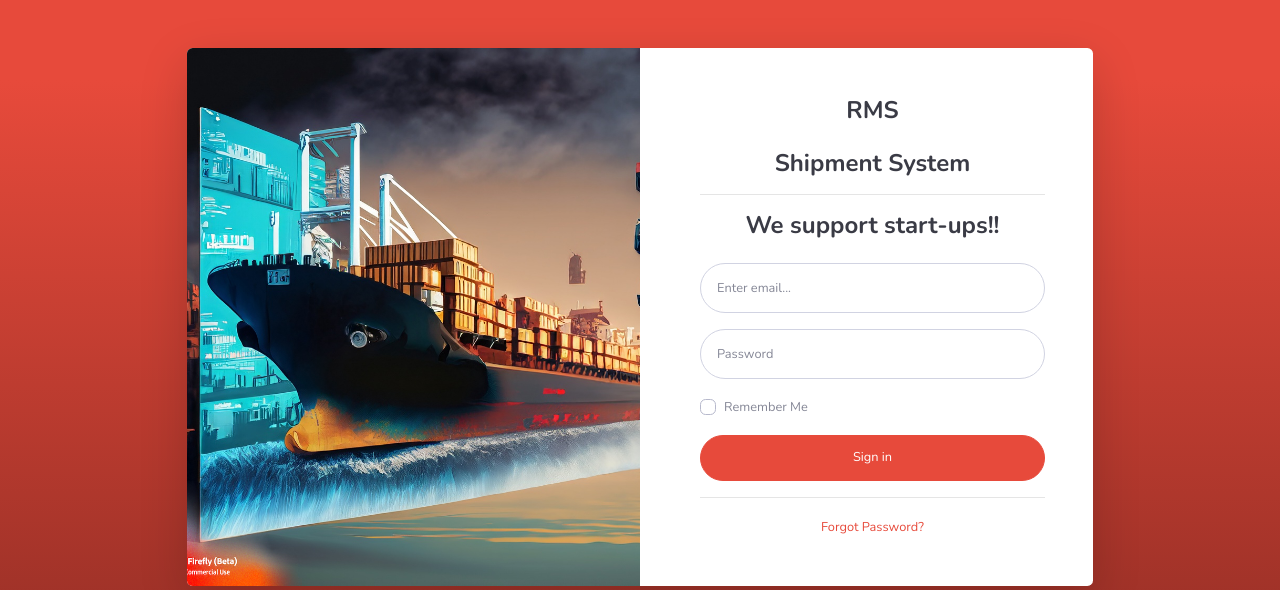
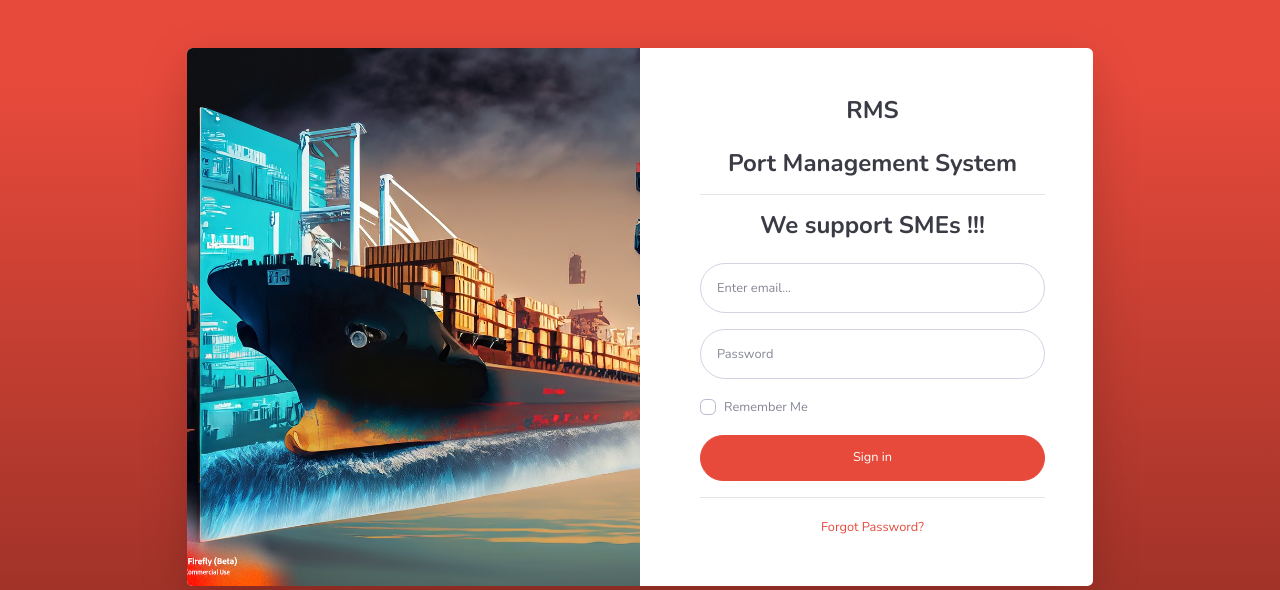
Before and after one commit to progmatic-99/CargoFlow, a Django app: page /login/ in a window 1280 px wide. Shown: the top 590 px of the page. Run offline with Django 4.2, Linux system fonts and the light colour scheme; some libraries are stand-ins or nearby versions.

Commit message:
minor changes

```diff
--- a/rms/settings.py
+++ b/rms/settings.py
@@ -32,7 +32,7 @@ ALLOWED_HOSTS = [
     ".ngrok-free.app",
 ]
 
-ngrok_url = "https://c321-2401-4900-1c89-f6ea-a0b7-1888-c267-1a85.ngrok-free.app"
+ngrok_url = "https://2cbf-2401-4900-1c74-cebe-7409-328b-2a7f-de33.ngrok-free.app"
 
 
 AUTH_USER_MODEL = "users.User"
--- a/shipping/templates/shipping/login.html
+++ b/shipping/templates/shipping/login.html
@@ -47,9 +47,9 @@
                     <div class="text-center">
                       <h1 class="h4 text-gray-900 mb-4">
                         <b
-                          >Shipment System<br />
+                          >Port Management System<br />
                           <hr />
-                          We support start-ups!!
+                          We support SMEs !!!
                         </b>
                       </h1>
                     </div>
```
